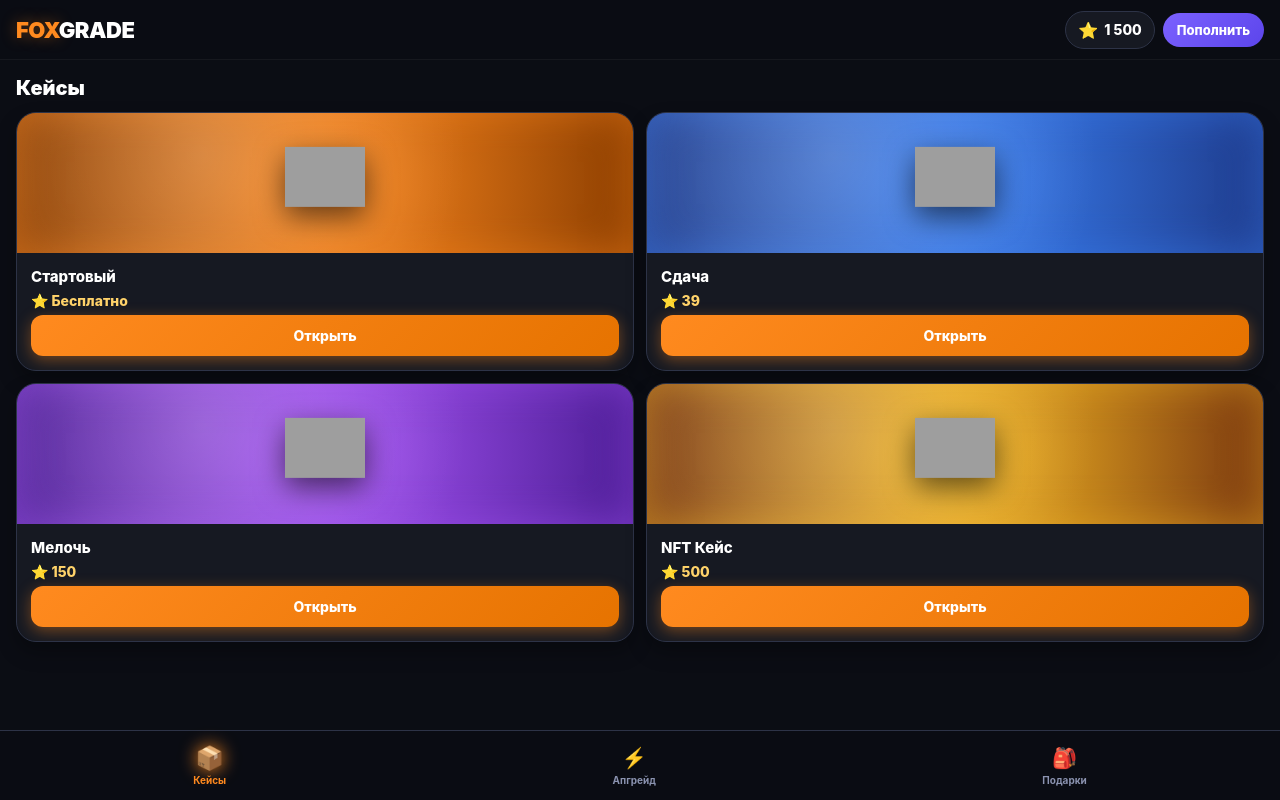
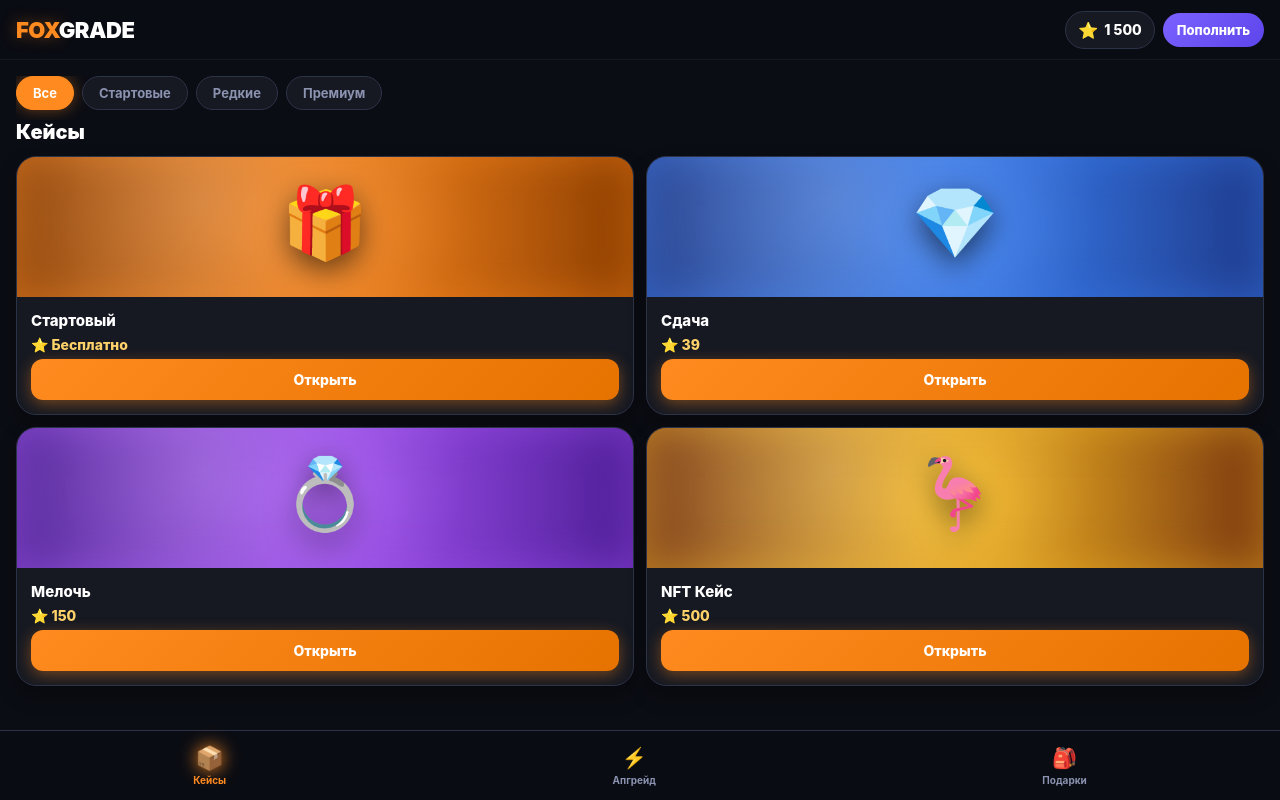
Before and after one commit to yarik2013ik-afk/foxgrade, a plain HTML site: page index.html in a window 1280 px wide. Drawn offline with Linux system fonts and the light colour scheme; grey boxes are pictures that could not be loaded.

Commit message:
Update index.html

```diff
--- a/index.html
+++ b/index.html
@@ -41,26 +41,24 @@ button:disabled { opacity: 0.5; cursor: not-allowed; transform: none !important;
 @keyframes fadeIn { from { opacity: 0; transform: translateY(10px); } to { opacity: 1; transform: translateY(0); } }
 .section-title { font-size: 20px; font-weight: 900; margin: 20px 0 12px; }
 
-/* КЕЙСЫ (УЛУЧШЕННЫЙ ДИЗАЙН) */
+/* ТАБЫ */
+.tabs { display: flex; gap: 8px; overflow-x: auto; padding-bottom: 10px; scrollbar-width: none; }
+.tabs::-webkit-scrollbar { display: none; }
+.tab-btn { flex-shrink: 0; padding: 8px 16px; border-radius: 20px; background: var(--panel); border: 1px solid var(--line); font-size: 13px; font-weight: 700; color: var(--muted); }
+.tab-btn.active { background: var(--accent); color: #fff; border-color: var(--accent); box-shadow: 0 0 15px var(--accent-glow); }
+
+/* КЕЙСЫ */
 .case-grid { display: grid; grid-template-columns: repeat(2, 1fr); gap: 12px; }
-.case-card {
-  background: var(--panel); border: 1px solid var(--line); border-radius: 20px;
-  overflow: hidden; display: flex; flex-direction: column; position: relative;
-  box-shadow: 0 10px 20px rgba(0,0,0,0.3); transition: 0.2s;
-}
+.case-card { background: var(--panel); border: 1px solid var(--line); border-radius: 20px; overflow: hidden; display: flex; flex-direction: column; position: relative; box-shadow: 0 10px 20px rgba(0,0,0,0.3); transition: 0.2s; }
 .case-card:active { border-color: var(--accent); }
-.case-art {
-  height: 140px; display: flex; justify-content: center; align-items: center;
-  position: relative; overflow: hidden;
-}
-/* Тот самый оранжевый фон со свечением */
+.case-art { height: 140px; display: flex; justify-content: center; align-items: center; position: relative; overflow: hidden; }
 .art-orange { background: radial-gradient(circle at 50% 50%, #ff8a1f, #8a3d00); box-shadow: inset 0 0 40px rgba(255, 138, 31, 0.5); }
 .art-blue { background: radial-gradient(circle at 50% 50%, #3b82f6, #1e3a8a); box-shadow: inset 0 0 40px rgba(59, 130, 246, 0.5); }
 .art-purple { background: radial-gradient(circle at 50% 50%, #a855f7, #4c1d95); box-shadow: inset 0 0 40px rgba(168, 85, 247, 0.5); }
 .art-gold { background: radial-gradient(circle at 50% 50%, #fbbf24, #78350f); box-shadow: inset 0 0 40px rgba(251, 191, 36, 0.5); }
 
 .case-art::before { content: ''; position: absolute; inset: 0; background: radial-gradient(circle at 30% 30%, rgba(255,255,255,0.2) 0%, transparent 60%); }
-.case-art .case-img { position: relative; z-index: 2; width: 80px; height: 80px; object-fit: contain; filter: drop-shadow(0 10px 15px rgba(0,0,0,0.6)); animation: float 3s ease-in-out infinite; }
+.case-art .emoji-art { font-size: 70px; filter: drop-shadow(0 10px 15px rgba(0,0,0,0.6)); position: relative; z-index: 2; animation: float 3s ease-in-out infinite; }
 @keyframes float { 0%,100% { transform: translateY(0); } 50% { transform: translateY(-8px); } }
 
 .case-info { padding: 14px; display: flex; flex-direction: column; gap: 6px; flex-grow: 1; }
@@ -85,7 +83,7 @@ button:disabled { opacity: 0.5; cursor: not-allowed; transform: none !important;
 .roulette-pointer { position: absolute; top: 0; bottom: 0; left: 50%; width: 3px; background: var(--accent); transform: translateX(-50%); z-index: 10; box-shadow: 0 0 15px var(--accent); }
 .roulette-track { display: flex; gap: 10px; padding: 0 10px; position: absolute; left: 0; will-change: transform; }
 .roulette-item { width: 100px; height: 100px; flex-shrink: 0; background: var(--panel-light); border-radius: 12px; display: flex; justify-content: center; align-items: center; position: relative; border: 1px solid rgba(255,255,255,0.05); box-shadow: inset 0 0 20px rgba(0,0,0,0.5); }
-.roulette-item img { width: 65px; height: 65px; object-fit: contain; filter: drop-shadow(0 5px 5px rgba(0,0,0,0.5)); }
+.roulette-item .emoji-art { font-size: 50px; filter: drop-shadow(0 5px 5px rgba(0,0,0,0.5)); }
 .roulette-item.win-glow { border-color: var(--gold); box-shadow: 0 0 20px var(--gold), inset 0 0 20px rgba(255,211,106,0.3); }
 .btn-spin { background: linear-gradient(135deg, var(--accent), #e67300); padding: 16px; border-radius: 14px; font-size: 18px; font-weight: 900; width: 100%; margin-bottom: 20px; }
 
@@ -94,8 +92,7 @@ button:disabled { opacity: 0.5; cursor: not-allowed; transform: none !important;
 .case-drop-list h3 { font-size: 15px; font-weight: 800; margin-bottom: 12px; color: var(--muted); }
 .drop-grid { display: grid; grid-template-columns: repeat(3, 1fr); gap: 8px; }
 .drop-item { background: var(--panel-light); border-radius: 12px; padding: 12px 8px; text-align: center; border: 1px solid rgba(255,255,255,0.05); display: flex; flex-direction: column; align-items: center; }
-.drop-img-bg { width: 55px; height: 55px; border-radius: 12px; background: rgba(0,0,0,0.3); display: flex; justify-content: center; align-items: center; margin-bottom: 8px; }
-.drop-item img { width: 45px; height: 45px; object-fit: contain; filter: drop-shadow(0 3px 3px rgba(0,0,0,0.5)); }
+.drop-item .emoji-art { font-size: 35px; margin-bottom: 6px; filter: drop-shadow(0 3px 3px rgba(0,0,0,0.5)); }
 .drop-item .name { font-size: 11px; font-weight: 700; margin-bottom: 4px; white-space: nowrap; overflow: hidden; text-overflow: ellipsis; width: 100%; }
 .drop-item .price { font-size: 10px; color: var(--gold); font-weight: 800; }
 
@@ -114,17 +111,22 @@ button:disabled { opacity: 0.5; cursor: not-allowed; transform: none !important;
 .upg-stat-box strong { font-size: 16px; font-weight: 800; }
 .btn-upgrade { background: linear-gradient(135deg, var(--accent), #e67300); padding: 18px; border-radius: 14px; font-size: 18px; font-weight: 900; width: 100%; }
 
+/* КНОПКИ МНОЖИТЕЛИ */
+.upg-multipliers { display: flex; gap: 8px; width: 100%; margin-bottom: 15px; }
+.btn-mult { flex: 1; background: var(--panel-light); border: 1px solid var(--line); padding: 10px; border-radius: 10px; font-weight: 800; font-size: 14px; color: var(--muted); }
+.btn-mult.active { background: var(--accent); color: #fff; border-color: var(--accent); }
+
 /* ВЫБОР И ИНВЕНТАРЬ */
 .select-list { display: flex; flex-direction: column; gap: 8px; max-height: 400px; overflow-y: auto; margin-top: 15px; padding-right: 5px; }
 .select-btn { display: flex; align-items: center; gap: 12px; background: var(--panel-light); padding: 12px 16px; border-radius: 12px; width: 100%; text-align: left; }
-.select-btn img { width: 35px; height: 35px; object-fit: contain; }
+.select-btn .emoji-art { font-size: 30px; }
 .select-btn .info { display: flex; flex-direction: column; }
 .select-btn .name { font-weight: 800; font-size: 14px; }
 .select-btn .price { font-size: 12px; color: var(--gold); }
 
 .inv-grid { display: grid; grid-template-columns: repeat(3, 1fr); gap: 10px; }
 .inv-item { background: var(--panel); border: 1px solid var(--line); border-radius: 14px; padding: 12px 8px; display: flex; flex-direction: column; align-items: center; text-align: center; }
-.inv-item img { width: 50px; height: 50px; object-fit: contain; margin-bottom: 8px; filter: drop-shadow(0 5px 5px rgba(0,0,0,0.5)); }
+.inv-item .emoji-art { font-size: 40px; margin-bottom: 8px; filter: drop-shadow(0 5px 5px rgba(0,0,0,0.5)); }
 .inv-item .name { font-size: 12px; font-weight: 700; margin-bottom: 4px; }
 .inv-item .price { font-size: 11px; color: var(--gold); margin-bottom: 8px; }
 .btn-sell { background: #2e3348; width: 100%; padding: 6px; border-radius: 8px; font-size: 11px; font-weight: 700; }
@@ -151,6 +153,12 @@ button:disabled { opacity: 0.5; cursor: not-allowed; transform: none !important;
 </header>
 
 <main id="page-home" class="page active">
+  <div class="tabs" id="case-tabs">
+    <button class="tab-btn active" onclick="filterCases('all', this)">Все</button>
+    <button class="tab-btn" onclick="filterCases('cheap', this)">Стартовые</button>
+    <button class="tab-btn" onclick="filterCases('rare', this)">Редкие</button>
+    <button class="tab-btn" onclick="filterCases('premium', this)">Премиум</button>
+  </div>
   <h2 class="section-title" style="margin-top:0">Кейсы</h2>
   <div class="case-grid" id="cases-grid"></div>
 </main>
@@ -174,6 +182,14 @@ button:disabled { opacity: 0.5; cursor: not-allowed; transform: none !important;
         <button style="margin-top:6px; font-size:12px; background:var(--panel-light); padding:6px 12px; border-radius:8px; width:100%;" onclick="openSelect('target')">Выбрать</button>
       </div>
     </div>
+
+    <!-- Кнопки множители -->
+    <div class="upg-multipliers">
+      <button class="btn-mult" onclick="setMultiplier(2, this)">x2</button>
+      <button class="btn-mult" onclick="setMultiplier(4, this)">x4</button>
+      <button class="btn-mult" onclick="setMultiplier(8, this)">x8</button>
+    </div>
+
     <button class="btn-upgrade" id="btn-upgrade" onclick="doUpgrade()">Улучшить</button>
   </div>
 </main>
@@ -224,52 +240,58 @@ button:disabled { opacity: 0.5; cursor: not-allowed; transform: none !important;
 
 "use strict";
 
-const SAVE_KEY = "foxgrade_v9";
+const SAVE_KEY = "foxgrade_v11";
 
-// ССЫЛКИ НА РЕАЛЬНЫЕ КАРТИНКИ (Имитация TG подарков)
-// Я использую надежный CDN с PNG картинками, чтобы они выглядели 3D и сочно.
+// НАСТОЯЩИЕ ПОДАРКИ (Используем эмодзи, так как они не ломаются)
 const ITEMS = {
-  // Дешевые (Обычные)
-  heart:{id:"heart",name:"Сердце",icon:"https://i.ibb.co/3s6yKqZ/heart.png",price:15},
-  teddy:{id:"teddy",name:"Мишка",icon:"https://i.ibb.co/1Jz3R5b/teddy.png",price:15},
-  gift:{id:"gift",name:"Подарок",icon:"https://i.ibb.co/4Wk4KqZ/gift.png",price:25},
-  rose:{id:"rose",name:"Роза",icon:"https://i.ibb.co/2Kk4KqZ/rose.png",price:25},
-  cake:{id:"cake",name:"Торт",icon:"https://i.ibb.co/5Wk4KqZ/cake.png",price:50},
-  bouquet:{id:"bouquet",name:"Букет",icon:"https://i.ibb.co/9Wk4KqZ/bouquet.png",price:50},
-  rocket:{id:"rocket",name:"Ракета",icon:"https://i.ibb.co/6Wk4KqZ/rocket.png",price:50},
-  champagne:{id:"champagne",name:"Шампанское",icon:"https://i.ibb.co/7Wk4KqZ/champagne.png",price:50},
+  // Звёзды
+  stars1:{id:"stars1",name:"1 Звезда",icon:"⭐",price:1},
+  stars5:{id:"stars5",name:"5 Звёзд",icon:"🌟",price:5},
+  stars10:{id:"stars10",name:"10 Звёзд",icon:"✨",price:10},
+  stars50:{id:"stars50",name:"50 Звёзд",icon:"💫",price:50},
 
-  // Средние (Редкие)
-  trophy:{id:"trophy",name:"Кубок",icon:"https://i.ibb.co/8Wk4KqZ/trophy.png",price:100},
-  ring:{id:"ring",name:"Кольцо",icon:"https://i.ibb.co/9Wk4KqZ/ring.png",price:100},
-  diamond:{id:"diamond",name:"Алмаз",icon:"https://i.ibb.co/1Wk4KqZ/diamond.png",price:100},
-  icecream:{id:"icecream",name:"Мороженое",icon:"https://i.ibb.co/2Wk4KqZ/icecream.png",price:300},
-  ramen:{id:"ramen",name:"Рамен",icon:"https://i.ibb.co/3Wk4KqZ/ramen.png",price:367},
+  // Дешевые
+  heart:{id:"heart",name:"Сердце",icon:"💝",price:15},
+  teddy:{id:"teddy",name:"Мишка",icon:"🧸",price:15},
+  gift:{id:"gift",name:"Подарок",icon:"🎁",price:25},
+  rose:{id:"rose",name:"Роза",icon:"🌹",price:25},
+  cake:{id:"cake",name:"Торт",icon:"🎂",price:50},
+  bouquet:{id:"bouquet",name:"Букет",icon:"💐",price:50},
+  rocket:{id:"rocket",name:"Ракета",icon:"🚀",price:50},
+  champagne:{id:"champagne",name:"Шампанское",icon:"🍾",price:50},
+
+  // Средние
+  trophy:{id:"trophy",name:"Кубок",icon:"🏆",price:100},
+  ring:{id:"ring",name:"Кольцо",icon:"💍",price:100},
+  diamond:{id:"diamond",name:"Алмаз",icon:"💎",price:100},
+  icecream:{id:"icecream",name:"Мороженое",icon:"🍦",price:300},
+  ramen:{id:"ramen",name:"Рамен",icon:"🍜",price:367},
 
   // Эпические
-  flame:{id:"flame",name:"Chill Flame",icon:"https://i.ibb.co/4Wk4KqZ/flame.png",price:455},
-  statue:{id:"statue",name:"Статуя",icon:"https://i.ibb.co/5Wk4KqZ/statue.png",price:480},
-  mask:{id:"mask",name:"Маска",icon:"https://i.ibb.co/6Wk4KqZ/mask.png",price:843},
-  backpack:{id:"backpack",name:"Рюкзак",icon:"https://i.ibb.co/7Wk4KqZ/backpack.png",price:479},
-  candy:{id:"candy",name:"Конфета",icon:"https://i.ibb.co/8Wk4KqZ/candy.png",price:475},
-  flamingo:{id:"flamingo",name:"Фламинго",icon:"https://i.ibb.co/9Wk4KqZ/flamingo.png",price:450},
+  flame:{id:"flame",name:"Chill Flame",icon:"🔥",price:455},
+  statue:{id:"statue",name:"Статуя",icon:"🗽",price:480},
+  mask:{id:"mask",name:"Маска",icon:"🎭",price:843},
+  backpack:{id:"backpack",name:"Рюкзак",icon:"🎒",price:479},
+  candy:{id:"candy",name:"Конфета",icon:"🍭",price:475},
+  flamingo:{id:"flamingo",name:"Фламинго",icon:"🦩",price:450},
+  sword:{id:"sword",name:"Меч",icon:"⚔️",price:547},
 
-  // НОВЫЕ NFT (С твоих скринов)
-  car:{id:"car",name:"Тачка",icon:"https://i.ibb.co/1Wk4KqZ/car.png",price:5947},
-  bear:{id:"bear",name:"Розовый Мишка",icon:"https://i.ibb.co/2Wk4KqZ/bear.png",price:2965},
-  ring2:{id:"ring2",name:"Золотое Кольцо",icon:"https://i.ibb.co/3Wk4KqZ/ring2.png",price:11278},
-  pipe:{id:"pipe",name:"Трубка",icon:"https://i.ibb.co/4Wk4KqZ/pipe.png",price:3243},
-  helmet:{id:"helmet",name:"Шлем",icon:"https://i.ibb.co/5Wk4KqZ/helmet.png",price:15069},
-  frog:{id:"frog",name:"Фрог",icon:"https://i.ibb.co/6Wk4KqZ/frog.png",price:574231},
-  watch:{id:"watch",name:"Часы",icon:"https://i.ibb.co/7Wk4KqZ/watch.png",price:4730},
-  cat:{id:"cat",name:"Черный Кот",icon:"https://i.ibb.co/8Wk4KqZ/cat.png",price:21954}
+  // Легендарные NFT
+  crown:{id:"crown",name:"Корона",icon:"👑",price:650},
+  dragon:{id:"dragon",name:"Дракон",icon:"🐉",price:1300},
+  crystal:{id:"crystal",name:"Кристалл",icon:"🔮",price:2200},
+  car:{id:"car",name:"Тачка",icon:"🚗",price:5947},
+  bear:{id:"bear",name:"Розовый Мишка",icon:"🐻",price:2965},
+  ring2:{id:"ring2",name:"Золотое Кольцо",icon:"💍",price:11278},
+  helmet:{id:"helmet",name:"Шлем",icon:"🪖",price:15069},
+  frog:{id:"frog",name:"Фрог",icon:"🐸",price:574231}
 };
 
 const CASES = [
-  { id:"start", name:"Стартовый", price:0, art:"gift", style:"art-orange", items:["heart","teddy","gift","rose"] },
-  { id:"sale", name:"Сдача", price:39, art:"diamond", style:"art-blue", items:["cake","bouquet","rocket","champagne"] },
-  { id:"mid", name:"Мелочь", price:150, art:"ring", style:"art-purple", items:["trophy","ring","diamond","icecream"] },
-  { id:"nft", name:"NFT Кейс", price:500, art:"flamingo", style:"art-gold", items:["car","bear","ring2","helmet","frog"] }
+  { id:"start", name:"Стартовый", price:0, art:"gift", style:"art-orange", category: "cheap", items:["stars1","stars5","heart","teddy","gift"] },
+  { id:"sale", name:"Сдача", price:39, art:"diamond", style:"art-blue", category: "cheap", items:["stars5","stars10","cake","rocket","champagne"] },
+  { id:"mid", name:"Мелочь", price:150, art:"ring", style:"art-purple", category: "rare", items:["stars10","stars50","trophy","ring","diamond","icecream"] },
+  { id:"nft", name:"NFT Кейс", price:500, art:"flamingo", style:"art-gold", category: "premium", items:["stars50","car","bear","ring2","helmet","frog"] }
 ];
 
 let game = { balance: 1500, inventory: [] };
@@ -278,6 +300,7 @@ let isSpinning = false;
 let upgSource = null;
 let upgTarget = null;
 let isUpgrading = false;
+let currentCategory = "all";
 
 function fmt(n) { return Math.floor(n).toLocaleString("ru-RU"); }
 function showToast(msg) {
@@ -286,10 +309,7 @@ function showToast(msg) {
   t.textContent = msg; t.classList.add("show");
   clearTimeout(t.timer); t.timer = setTimeout(() => t.classList.remove("show"), 2500);
 }
-function updateBalance() {
-  const el = document.getElementById("ui-balance");
-  if(el) el.textContent = fmt(game.balance);
-}
+function updateBalance() { const el = document.getElementById("ui-balance"); if(el) el.textContent = fmt(game.balance); }
 function save() { localStorage.setItem(SAVE_KEY, JSON.stringify(game)); }
 function load() {
   try { const s = localStorage.getItem(SAVE_KEY); if(s) game = {...game, ...JSON.parse(s)}; } catch(e){}
@@ -305,14 +325,23 @@ function goPage(name) {
   window.scrollTo(0,0);
 }
 
+function filterCases(category, btn) {
+  currentCategory = category;
+  document.querySelectorAll(".tab-btn").forEach(b => b.classList.remove("active"));
+  btn.classList.add("active");
+  renderCases();
+}
+
 function renderCases() {
   const grid = document.getElementById("cases-grid");
   if(!grid) return;
 
-  grid.innerHTML = CASES.map(c => `
+  const filtered = CASES.filter(c => currentCategory === "all" || c.category === currentCategory);
+
+  grid.innerHTML = filtered.map(c => `
     <div class="case-card" onclick="openCaseScreen('${c.id}')">
       <div class="case-art ${c.style}">
-        <img src="${ITEMS[c.art].icon}" class="case-img" alt="case">
+        <div class="emoji-art">${ITEMS[c.art].icon}</div>
       </div>
       <div class="case-info">
         <div class="case-name">${c.name}</div>
@@ -341,7 +370,7 @@ function openCaseScreen(id) {
     const item = ITEMS[itemId];
     return `
       <div class="drop-item">
-        <div class="drop-img-bg"><img src="${item.icon}"></div>
+        <div class="emoji-art">${item.icon}</div>
         <div class="name">${item.name}</div>
         <div class="price">⭐ ${fmt(item.price)}</div>
       </div>
@@ -373,7 +402,7 @@ function spinCase() {
 
   for(let i=0; i<totalItems; i++) {
     const item = i === winIndex ? winItem : ITEMS[currentCase.items[Math.floor(Math.random() * currentCase.items.length)]];
-    trackHtml += `<div class="roulette-item" id="cs-item-${i}"><img src="${item.icon}"></div>`;
+    trackHtml += `<div class="roulette-item" id="cs-item-${i}"><div class="emoji-art">${item.icon}</div></div>`;
   }
   track.innerHTML = trackHtml;
 
@@ -392,7 +421,15 @@ function spinCase() {
     const wonEl = document.getElementById(`cs-item-${winIndex}`);
     if(wonEl) wonEl.classList.add("win-glow");
     btn.textContent = "Забрать"; btn.disabled = false; isSpinning = false;
-    game.inventory.push({ uid: Date.now(), ...winItem });
+
+    // Если выпали звёзды, добавляем их к балансу сразу
+    if(winItem.id.includes("stars")) {
+      game.balance += winItem.price;
+      updateBalance();
+    } else {
+      game.inventory.push({ uid: Date.now(), ...winItem });
+    }
+
     save();
     btn.onclick = () => { closeCaseScreen(); btn.onclick = spinCase; };
   }, 4100);
@@ -408,7 +445,7 @@ function spinCase() {
 
   grid.innerHTML = game.inventory.map(inv => `
     <div class="inv-item">
-      <img src="${inv.icon}">
+      <div class="emoji-art">${inv.icon}</div>
       <div class="name">${inv.name}</div>
       <div class="price">⭐ ${fmt(inv.price)}</div>
       <button class="btn-sell" onclick="sellItem(${inv.uid})">Продать</button>
@@ -436,7 +473,7 @@ function openSelect(type) {
     if(!game.inventory.length) { showToast("Инвентарь пуст!"); return; }
     html = game.inventory.map(inv => `
       <button class="select-btn" onclick="pickSource(${inv.uid})">
-        <img src="${inv.icon}">
+        <div class="emoji-art">${inv.icon}</div>
         <div class="info"><div class="name">${inv.name}</div><div class="price">⭐ ${fmt(inv.price)}</div></div>
       </button>
     `).join("");
@@ -444,7 +481,7 @@ function openSelect(type) {
     const sortedItems = Object.values(ITEMS).sort((a, b) => a.price - b.price);
     html = sortedItems.map(item => `
       <button class="select-btn" onclick="pickTarget('${item.id}')">
-        <img src="${item.icon}">
+        <div class="emoji-art">${item.icon}</div>
         <div class="info"><div class="name">${item.name}</div><div class="price">⭐ ${fmt(item.price)}</div></div>
       </button>
     `).join("");
@@ -467,6 +504,29 @@ function pickTarget(id) {
   updateChanceAndWheel();
 }
 
+// Функция для кнопок x2, x4, x8
+function setMultiplier(mult, btn) {
+  document.querySelectorAll(".btn-mult").forEach(b => b.classList.remove("active"));
+  btn.classList.add("active");
+
+  if(!upgSource) {
+    showToast("Сначала выбери свой предмет!");
+    return;
+  }
+
+  // Ищем ближайшую цель по цене
+  const targetPrice = upgSource.price * mult;
+  const sortedItems = Object.values(ITEMS).sort((a, b) => a.price - b.price);
+
+  // Находим первый предмет, который дороже или равен нужной цене
+  let found = sortedItems.find(i => i.price >= targetPrice);
+  if(!found) found = sortedItems[sortedItems.length - 1]; // Если не нашли, берем самый дорогой
+
+  upgTarget = found;
+  document.getElementById("upg-target-name").textContent = upgTarget.name;
+  updateChanceAndWheel();
+}
+
 function updateChanceAndWheel() {
   const circle = document.getElementById("prob-circle");
   const text = document.getElementById("prob-text");
@@ -480,7 +540,6 @@ function updateChanceAndWheel() {
   const raw = (upgSource.price / upgTarget.price) * 100;
   const chance = Math.max(1, Math.min(95, raw));
 
-  // Отрисовка секторов: зеленый (шанс) и красный (провал)
   circle.style.background = `conic-gradient(from -90deg, var(--success) 0% ${chance}%, var(--danger) ${chance}% 100%)`;
   text.textContent = Math.floor(chance) + "%";
 }
```
